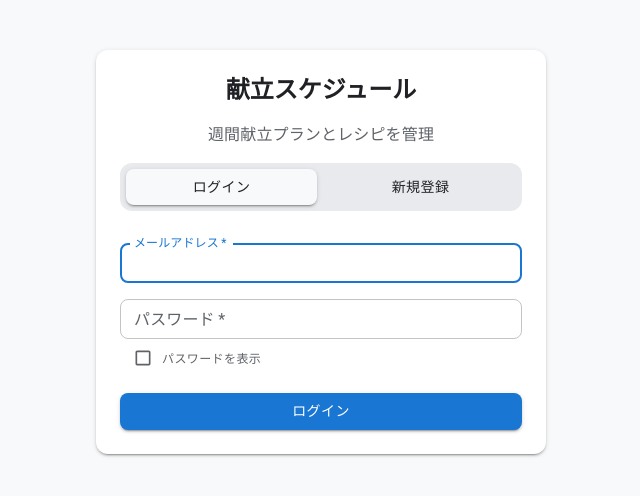
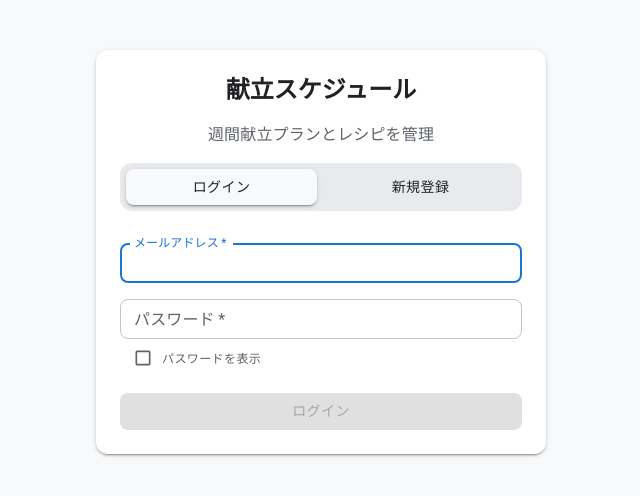
Before and after one commit to Ferret-Missle/Weekly-Menu, a React (Vite) app: page / in a window 1280 px wide. Shown: the part 188-684 px from the top of the page, without its empty margins (319-959 px from the left). Built offline with nearby package versions, Linux system fonts and the light colour scheme.

Commit message:
feat: signup Checkbutton rule

```diff
--- a/src/features/Authentication/components/SigninForm.tsx
+++ b/src/features/Authentication/components/SigninForm.tsx
@@ -85,7 +85,13 @@ export const SigninForm: React.FC = () => {
 				}
 				sx={{ ml: 0.5 }}
 			/>
-			<Button variant="contained" fullWidth sx={{ mt: 2, borderRadius: 2 }}>
+			<Button
+				variant="contained"
+				fullWidth
+				type="submit"
+				disabled={!email || !password}
+				sx={{ mt: 2, borderRadius: 2 }}
+			>
 				ログイン
 			</Button>
 		</Box>
--- a/src/features/Authentication/components/SignupForm.tsx
+++ b/src/features/Authentication/components/SignupForm.tsx
@@ -91,7 +91,7 @@ export const SignupForm: React.FC = () => {
 				variant="contained"
 				fullWidth
 				type="submit"
-				disabled={!email || !password}
+				disabled={!email || !password || !agree}
 				sx={{ mt: 2, borderRadius: 2 }}
 			>
 				新規登録
```
